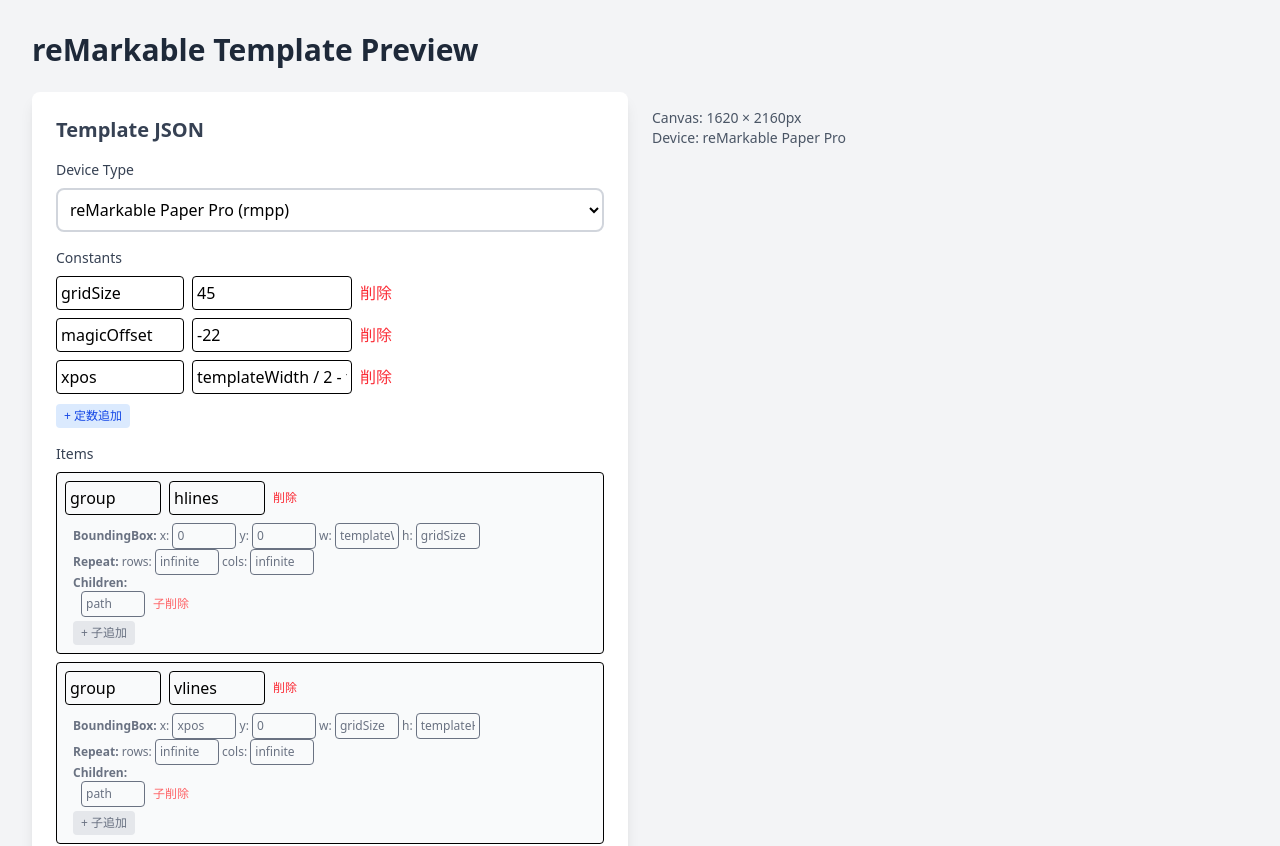
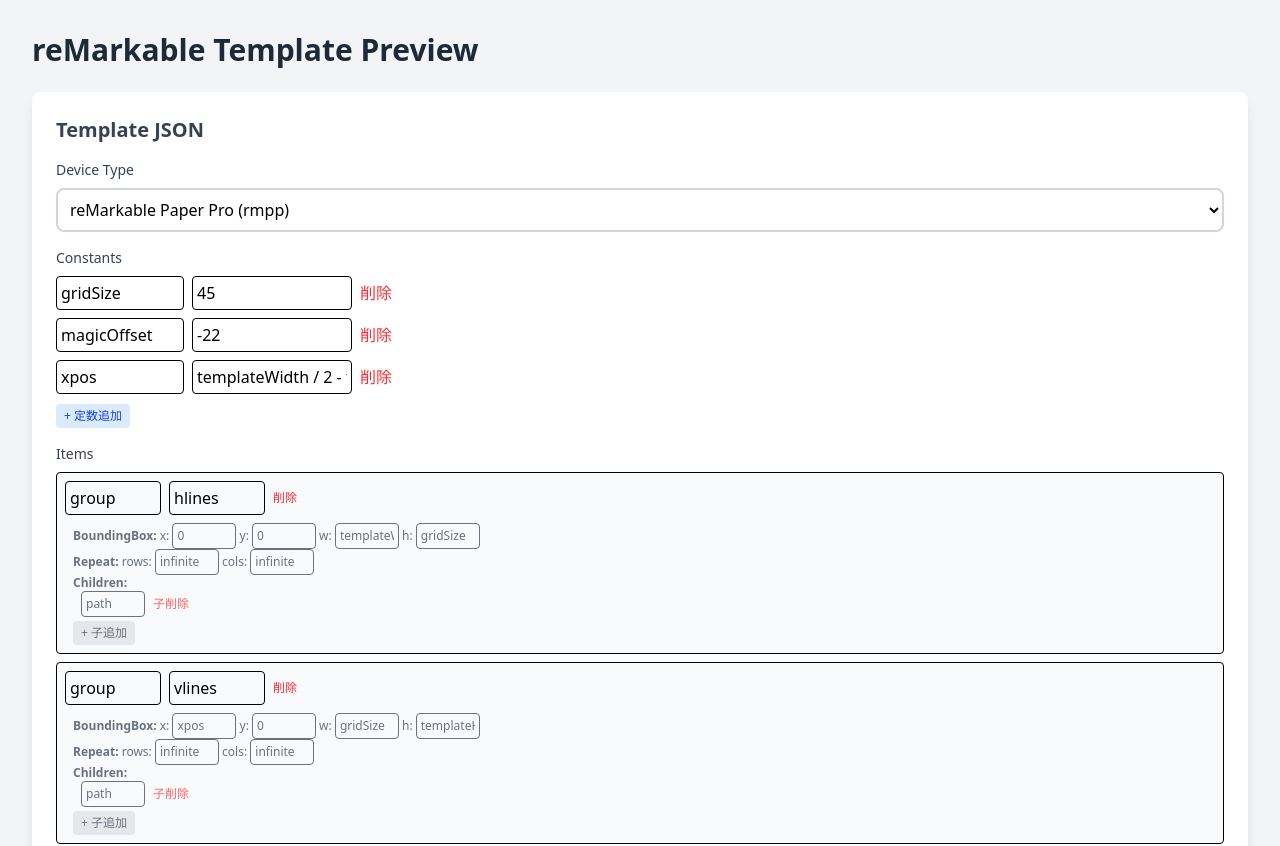
Before and after one commit to peccu/rmppm-preview-template, a Vue app: page / in a window 1280 px wide. Shown: the top 846 px of the page. Built offline with nearby package versions, Linux system fonts and the light colour scheme; the HTML template or start-up script is replaced by a standard one.

Commit message:
update style

```diff
--- a/src/App.vue
+++ b/src/App.vue
@@ -1,9 +1,9 @@
 <template>
-  <div class="min-h-screen bg-gray-100 p-8">
-    <div class="max-w-7xl mx-auto">
+  <div class="min-h-screen bg-gray-100 p-8 w-full">
+    <div class="mx-auto w-full">
       <h1 class="text-3xl font-bold text-gray-800 mb-6">reMarkable Template Preview</h1>
 
-      <div class="grid grid-cols-1 lg:grid-cols-2 gap-6">
+      <div class="w-full">
         <!-- Editor Panel -->
         <div class="bg-white rounded-lg shadow-lg p-6">
           <h2 class="text-xl font-semibold text-gray-700 mb-4">Template JSON</h2>
@@ -297,17 +297,9 @@
     : deviceDimensions.value.portraitHeight
 })
 
-// const scale = computed(() => {
-//   const maxWidth = 500
-//   const maxHeight = 700
-//   return Math.min(maxWidth / canvasWidth.value, maxHeight / canvasHeight.value)
-// })
-//
 const canvasStyle = computed(() => ({
-  // width: `${canvasWidth.value * scale.value}px`,
-  // height: `${canvasHeight.value * scale.value}px`,
-  width: `${canvasWidth.value}px`,
-  height: `${canvasHeight.value}px`,
+  width: `${canvasWidth.value + 16}px`,
+  height: `${canvasHeight.value + 16}px`,
 }))
 
 const renderedItems = computed<RenderedItem[]>(() => {
```
